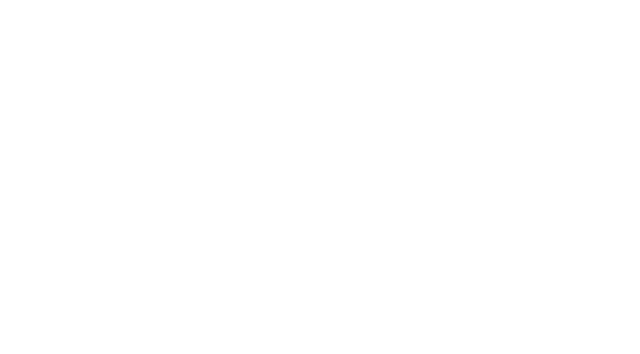
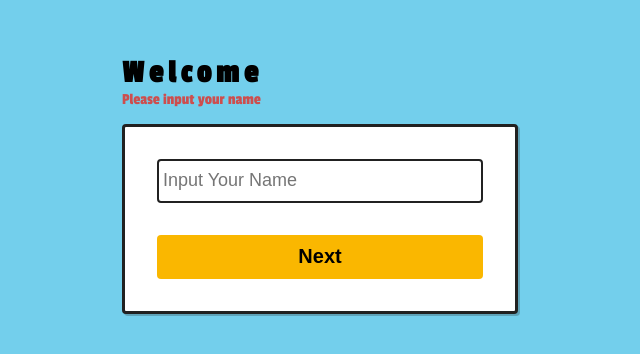
Before and after one commit to Ayocode5/react-web-ultah, a React (Create React App) app: page / in a window 1280 px wide. Before the commit this address had no page. Shown: the part 216-570 px from the top of the page, without its empty margins (320-960 px from the left). Built offline with nearby package versions, Linux system fonts and the light colour scheme.

Commit message:
add page input name

```diff
--- /dev/null
+++ b/src/Components/Pages/InputName/InputName.css
@@ -0,0 +1,79 @@
+.input-name-page {
+  min-height: 100vh;
+  display: flex;
+  align-items: center;
+}
+
+.input-name-page .container {
+  margin: 0 auto;
+  overflow: unset;
+}
+.input-name-page .container .content {
+  margin-top: 0;
+  overflow: unset;
+}
+
+.input-name-page .container .content h1 {
+  font-size: 32px;
+  font-weight: 600;
+  letter-spacing: 5px;
+}
+
+.input-name-page .container .content p {
+  color: rgb(205, 78, 78);
+}
+
+.card {
+  margin-top: 1rem;
+  padding: 2rem;
+  background-color: white;
+  border-radius: 4px;
+  display: flex;
+  flex-direction: column;
+  align-items: center;
+  justify-content: center;
+  gap: 2rem;
+  border: 3px solid #212121;
+  animation: card-animation 3s ease-in-out infinite;
+}
+
+.input-name {
+  width: 100%;
+  box-sizing: border-box;
+  border: 2px solid #212121;
+  border-radius: 4px;
+  display: block;
+  padding: 4px;
+  margin: 0 auto;
+  min-height: 44px;
+  font-size: 18px;
+}
+
+.btn-submit-name {
+  width: 100%;
+  min-height: 44px;
+  outline: none;
+  border: none;
+  cursor: pointer;
+  background-color: #fab700;
+  border-radius: 4px;
+  box-shadow: none;
+  transition: box-shadow 0.3s ease-in-out;
+  font-size: 20px;
+  font-weight: 600;
+}
+
+.btn-submit-name:hover {
+  box-shadow: 0.2rem 0.2rem 0 #505050;
+}
+@keyframes card-animation {
+  0% {
+    box-shadow: none;
+  }
+  50% {
+    box-shadow: 0.5rem 0.5rem 0 #212121;
+  }
+  100% {
+    box-shadow: none;
+  }
+}
--- /dev/null
+++ b/src/Components/Pages/InputName/InputName.jsx
@@ -0,0 +1,40 @@
+import React, { useState } from 'react';
+import { useNavigate } from 'react-router-dom';
+import './InputName.css';
+
+function InputName() {
+  const navigate = useNavigate();
+  const [name, setName] = useState('');
+
+  const handleSubmit = (e) => {
+    if (name.length > 0 && name) {
+      navigate(`${name}`, { replace: true });
+    } else {
+      alert('Please enter your name!');
+    }
+  };
+
+  return (
+    <main className="input-name-page">
+      <div className="container">
+        <div className="content">
+          <h1>Welcome </h1>
+          <p>Please input your name</p>
+          <div className="card">
+            <input
+              onChange={(e) => setName(e.target.value)}
+              className="input-name"
+              type="text"
+              placeholder="Input Your Name"
+            />
+            <button onClick={handleSubmit} className="btn-submit-name">
+              Next
+            </button>
+          </div>
+        </div>
+      </div>
+    </main>
+  );
+}
+
+export default InputName;
--- a/src/Components/Pages/Main/Main.css
+++ b/src/Components/Pages/Main/Main.css
@@ -187,7 +187,7 @@
   margin-top: 24px;
   position: relative;
   overflow: hidden;
-  height: 100vmin;
+  min-height: 100vmin;
   z-index: 1;
 }
 
@@ -207,6 +207,81 @@
 .photo-show {
   opacity: 1 !important;
   transform: translateY(0) !important;
+}
+
+figure:nth-child(1) img {
+  -webkit-transform: scale(0.6) rotate(-12.5deg);
+  transform: scale(0.6) rotate(-12.5deg);
+}
+
+figure:nth-child(2) img {
+  -webkit-transform: scale(0.6) rotate(-8.33333deg);
+  transform: scale(0.6) rotate(-8.33333deg);
+}
+
+figure:nth-child(3) img {
+  -webkit-transform: scale(0.6) rotate(-4.16667deg);
+  transform: scale(0.6) rotate(-4.16667deg);
+}
+
+figure:nth-child(4) img {
+  -webkit-transform: scale(0.6) rotate(0deg);
+  transform: scale(0.6) rotate(0deg);
+}
+
+figure:nth-child(5) img {
+  -webkit-transform: scale(0.6) rotate(4.16667deg);
+  transform: scale(0.6) rotate(4.16667deg);
+}
+
+figure:nth-child(6) img {
+  -webkit-transform: scale(0.6) rotate(8.33333deg);
+  transform: scale(0.6) rotate(8.33333deg);
+}
+
+figure:nth-child(7) img {
+  -webkit-transform: scale(0.6) rotate(12.5deg);
+  transform: scale(0.6) rotate(12.5deg);
+}
+
+figure:nth-child(2) {
+  opacity: 0;
+  -webkit-transform: translateY(100%);
+  transform: translateY(100%);
+}
+
+figure:nth-child(3) {
+  opacity: 0;
+  -webkit-transform: translateY(100%);
+  transform: translateY(100%);
+}
+
+figure:nth-child(4) {
+  opacity: 0;
+  -webkit-transform: translateY(100%);
+  transform: translateY(100%);
+}
+
+figure:nth-child(5) {
+  opacity: 0;
+  -webkit-transform: translateY(100%);
+  transform: translateY(100%);
+}
+
+figure:nth-child(6) {
+  opacity: 0;
+  -webkit-transform: translateY(100%);
+  transform: translateY(100%);
+}
+
+figure:nth-child(7) {
+  opacity: 0;
+  -webkit-transform: translateY(100%);
+  transform: translateY(100%);
+}
+
+figure img {
+  width: 100vmin;
 }
 
 .message {
--- a/src/index.css
+++ b/src/index.css
@@ -7,6 +7,7 @@
   --text-color-light: #ffffff;
   --text-color-dark: #464646;
   --text-color-blue: #007fff;
+  --color-shadow: #fab700;
 }
 
 * {
--- a/src/router/App.js
+++ b/src/router/App.js
@@ -1,5 +1,6 @@
 import React from 'react';
 import { Routes, Route } from 'react-router-dom';
+import InputName from '../Components/Pages/InputName/InputName';
 import Main from '../Components/Pages/Main/Main';
 import Welcome from '../Components/Pages/Welcome/Welcome';
 
@@ -7,6 +8,7 @@
   return (
     <>
       <Routes>
+        <Route path="/" element={<InputName />} />
         <Route path="/:name" element={<Welcome />} />
         <Route path="/invitation/:name" element={<Main />} />
       </Routes>
```
